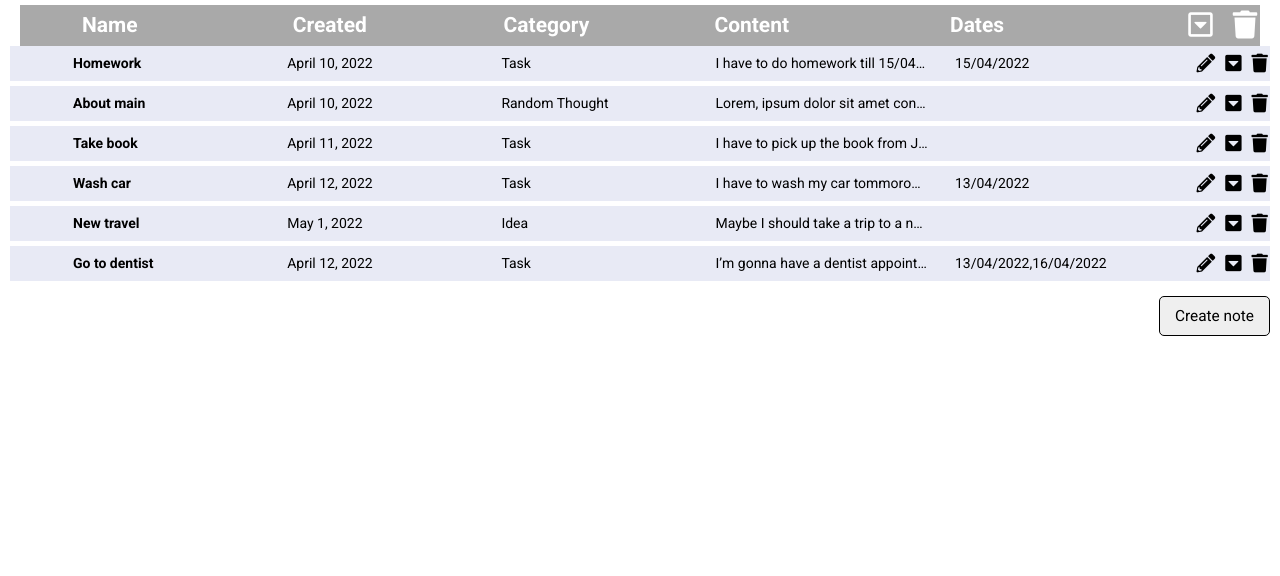
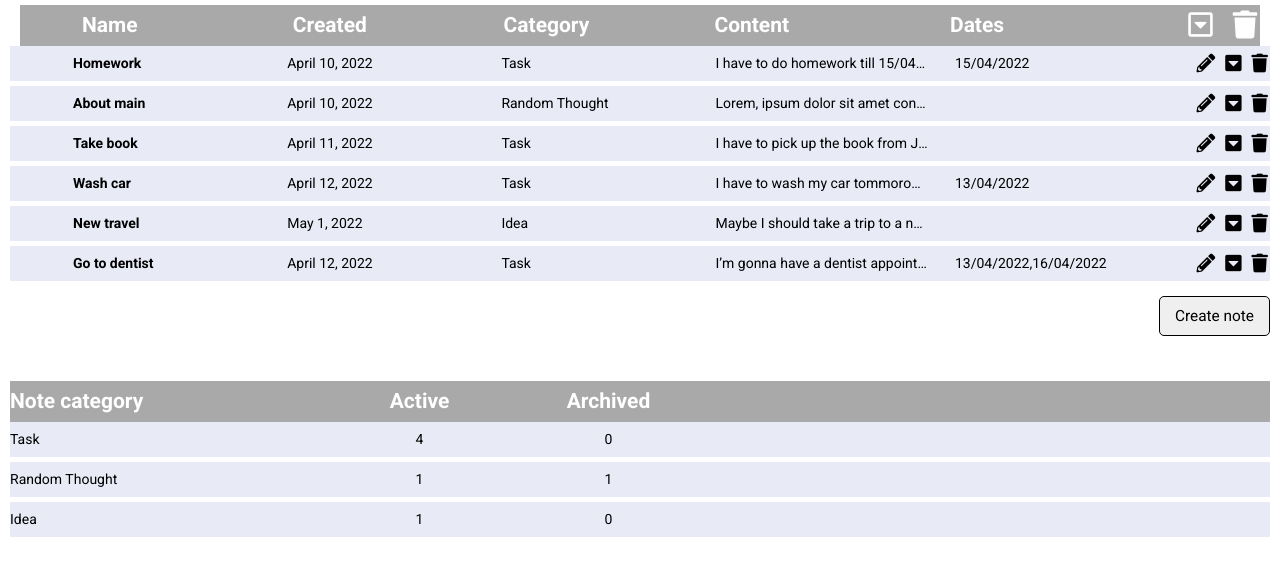
Before and after one commit to tibank/rd-test-task1, a website built with webpack: page index.html in a window 1280 px wide. Built offline with nearby package versions, Linux system fonts and the light colour scheme.

Commit message:
feat: create list of categories

```diff
--- a/src/css/style.css
+++ b/src/css/style.css
@@ -1,7 +1,9 @@
 @import url('normalize.css');
+
 body {
   font-family: 'Roboto', sans-serif;
 }
+
 .wrapper {
   margin: 5px 10px 0px 10px;
 }
@@ -111,3 +113,22 @@ div.note-button-item i {
 .create-note__button.invisible {
   display: none;
 }
+
+
+.list-categories__row {
+  display: flex;
+  justify-content: flex-start;
+  margin-bottom: 5px;
+  background-color: #E8EAF5;
+  line-height: 2.5;
+}
+
+.column-category-name {
+  flex: 0 0 25%;
+  text-align: left;
+}
+
+.column-category-active, .column-category-archived {
+  flex: 0 0 15%;
+  text-align: center;
+}
--- /dev/null
+++ b/src/modules/components/createCategoryHeader.js
@@ -0,0 +1,37 @@
+import { createElement } from '../helpers/createElement';
+
+export function createCategoryHeader() {
+    const rootElem = createElement({
+        tagName: 'div',
+        className: 'categories-notes__wrapper',
+    });
+    const headerElem = createElement({
+        tagName: 'div',
+        className: 'categories-notes__header notes-header',
+    });
+
+    const columnNameHeader = createElement({
+        tagName: 'div',
+        className: 'header column-category-name',
+    });
+    columnNameHeader.textContent = 'Note category';
+
+    const columnActiveHeader = createElement({
+        tagName: 'div',
+        className: 'header column-category-active',
+    });
+    columnActiveHeader.textContent = 'Active';
+
+    const columnArchivedHeader = createElement({
+        tagName: 'div',
+        className: 'header column-category-archived',
+    });
+    columnArchivedHeader.textContent = 'Archived';
+
+    headerElem.appendChild(columnNameHeader);
+    headerElem.appendChild(columnActiveHeader);
+    headerElem.appendChild(columnArchivedHeader);
+    rootElem.appendChild(headerElem);
+
+    return rootElem;
+}
--- a/src/modules/components/createHeader.js
+++ b/src/modules/components/createHeader.js
@@ -1,6 +1,6 @@
 import { createTagElem } from '../helpers/createTagElememt';
 
-export default function createHeader() {
+export function createHeader() {
   const rootElem = createTagElem('div', '', true, ['wrapper']);
   const wrapListNotes = createTagElem('div', '', true, ['list-notes__wrapper']);
   const wrapListNotesHeader = createTagElem('div', '', true, ['list-notes__header', 'notes-header']);
--- a/src/modules/components/createWrapper.js
+++ b/src/modules/components/createWrapper.js
@@ -1,18 +1,28 @@
 import { createElement } from '../helpers/createElement';
 import noteService from '../services/noteService';
 import { btnCreateNote } from './createBtnCreate';
-import createHeader from './createHeader';
+import { createCategoryHeader } from './createCategoryHeader';
+import { createHeader } from './createHeader';
 import { renderListNotes } from './renderListNotes';
+import { renderCategoryNotes } from './renderCategoryNotes';
 
 export function createWrapper() {
     const rootWrapper = createElement({ tagName: 'div', className: 'wrapper' });
-  const listWrapper = createElement({ tagName: 'div', className: 'list-notes__wrapper' });
+    const listWrapper = createElement({
+        tagName: 'div',
+        className: 'list-notes__wrapper',
+    });
 
     listWrapper.appendChild(createHeader());
     listWrapper.appendChild(renderListNotes(noteService.getNotes()));
     listWrapper.appendChild(btnCreateNote());
 
-  const categoriesWrapper = createElement({ tagName: 'div', className: 'categories-notes__wrapper' });
+    const categoriesWrapper = createElement({
+        tagName: 'div',
+        className: 'categories-notes__wrapper',
+    });
+    categoriesWrapper.appendChild(createCategoryHeader());
+    categoriesWrapper.appendChild(renderCategoryNotes(noteService.getStat()));
 
     rootWrapper.appendChild(listWrapper);
     rootWrapper.appendChild(categoriesWrapper);
--- /dev/null
+++ b/src/modules/components/renderCategoryNotes.js
@@ -0,0 +1,52 @@
+import { createElement } from '../helpers/createElement';
+
+export function renderCategoryNotes(categories) {
+    const listCategories = createElement({
+        tagName: 'div',
+        className: 'list-notes__items',
+    });
+
+    const categoriesElements = Array.from(categories.values()).map((category) =>
+        createCategoryElement(category)
+    );
+
+    listCategories.append(...categoriesElements);
+
+    return listCategories;
+}
+
+function createCategoryElement(category) {
+    const attributes = {
+        'data-category-id': category.id,
+        'data-category-name': category.name,
+    };
+    const item = createElement({
+        tagName: 'div',
+        className: 'list-categories__row',
+        attributes,
+    });
+
+    const columnName = createElement({
+        tagName: 'div',
+        className: 'column-category-name',
+    });
+    columnName.textContent = category.name;
+
+    const columnActive = createElement({
+        tagName: 'div',
+        className: 'column-category-active',
+    });
+    columnActive.textContent = category.active;
+
+    const columnArchived = createElement({
+        tagName: 'div',
+        className: 'column-category-archived',
+    });
+    columnArchived.textContent = category.archived;
+
+    item.appendChild(columnName);
+    item.appendChild(columnActive);
+    item.appendChild(columnArchived);
+
+    return item;
+}
--- a/src/modules/components/renderListNotes.js
+++ b/src/modules/components/renderListNotes.js
@@ -5,6 +5,7 @@ import { createButtonsBlock } from './buttonsBlock';
 import { noteClick } from './noteClick';
 
 export function renderListNotes(notes) {
+    console.log(notes);
     const listNotes = createTagElem('div', '', true, ['list-notes__items'], {});
     const noteElements = notes.map((note) => createNote(note));
 
@@ -20,12 +21,21 @@ function createNote(note) {
     });
 
     item.append(
-    createTagElem('div', note.name, true, ['data-column', 'truncate', 'note-name'], {
+        createTagElem(
+            'div',
+            note.name,
+            true,
+            ['data-column', 'truncate', 'note-name'],
+            {
                 'data-name': '',
-    })
+            }
+        )
     );
 
-  const strCreated = note.created.toLocaleDateString('en-US', optionsDateFormat);
+    const strCreated = note.created.toLocaleDateString(
+        'en-US',
+        optionsDateFormat
+    );
     item.append(
         createTagElem('div', strCreated, true, ['data-column'], {
             'data-created': '',
@@ -42,7 +52,12 @@ function createNote(note) {
         })
     );
 
-  item.append(createTagElem('div', getStringDates(note.content), true, ['data-column', 'truncate']));
+    item.append(
+        createTagElem('div', getStringDates(note.content), true, [
+            'data-column',
+            'truncate',
+        ])
+    );
     item.append(createButtonsBlock(note));
 
     return item;
--- a/src/modules/services/noteService.js
+++ b/src/modules/services/noteService.js
@@ -1,30 +1,8 @@
 import { LocalStorageService } from './localStorageService';
 import { StatCategories } from '../models/statCategories';
 
-function getNotesFromLocalStorage() {
-  let notes = [];
-  const listNotes = localStorage.getItem('ListNotes');
-  if (!listNotes) {
-    throw new Error('There is no data in LocalStorage');
-  }
-
-  try {
-    notes = JSON.parse(listNotes, (key, value) => {
-      if (key === 'created') {
-        return new Date(value);
-      } else {
-        return value;
-      }
-    });
-  } catch (error) {
-    throw error;
-  }
-
-  return notes;
-}
-
 class NoteService {
-  getNotes(isActive = true) {
+  getNotes(isActive=true) {
     const notes = LocalStorageService.getNotesFromLocalStorage();
 
     return notes.filter((note) => (isActive ? !note.archived : note.archived));
```
Also changed, not shown: src/modules/services/notesService.js (deleted, +0 -95 lines). Lines whose indentation alone changed are shown as unchanged.
